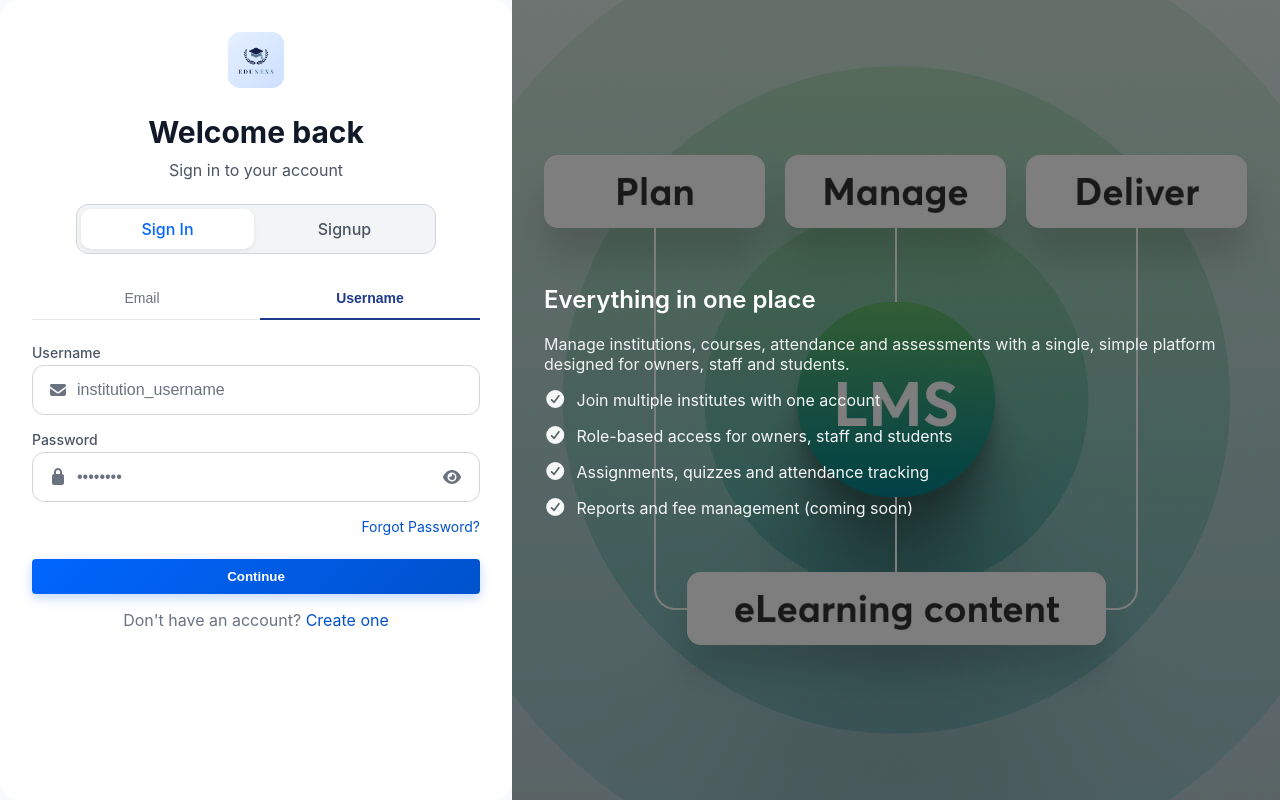
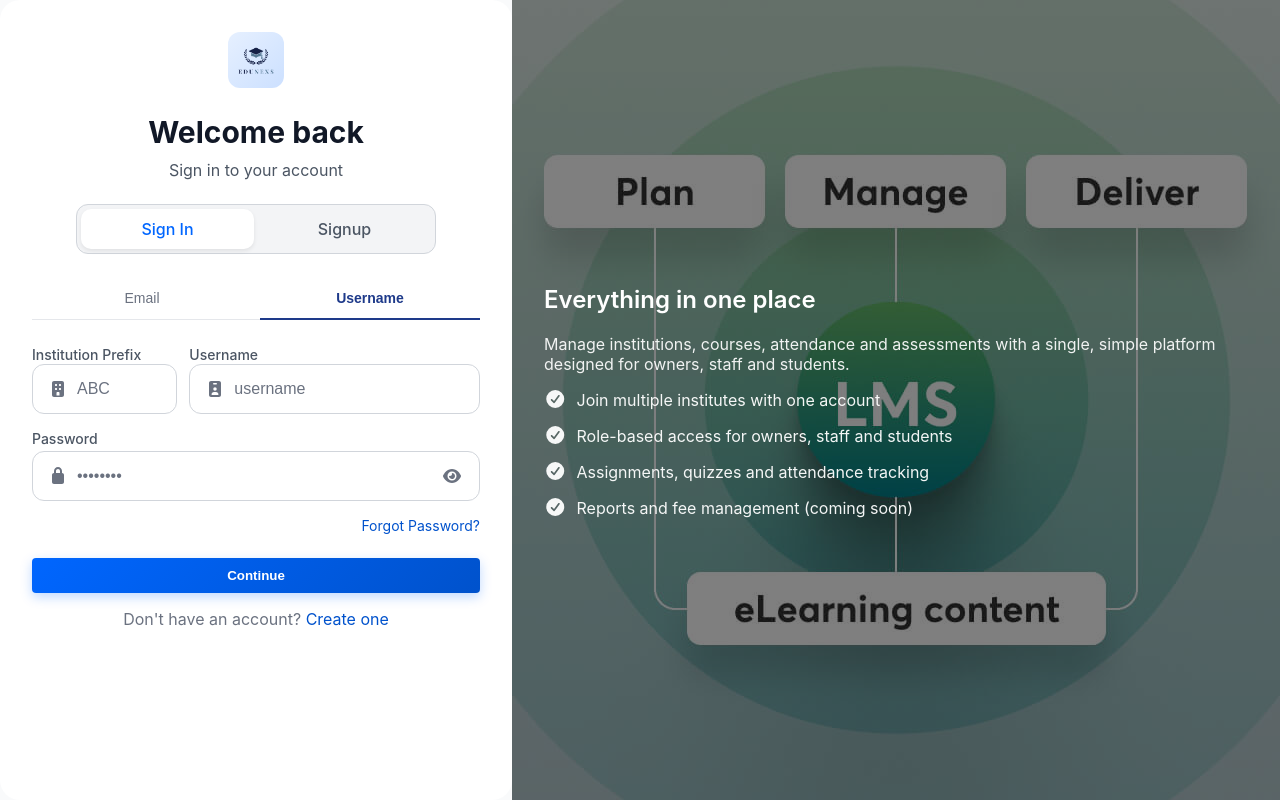
Before and after one commit to SamiUlHaq27/Edunexs, a React (Vite) app: page /login in a window 1280 px wide. Both pictures are taken after a click on the button "Username". Built offline with nearby package versions, Linux system fonts and the light colour scheme; no server answers.

Commit message:
separated institution prefix

```diff
--- a/src/pages/Login.tsx
+++ b/src/pages/Login.tsx
@@ -7,6 +7,8 @@ import {
   faLock,
   faEye,
   faEyeSlash,
+  faBuilding,
+  faIdBadge,
 } from "@fortawesome/free-solid-svg-icons";
 import AuthSidebar from "../components/AuthSidebar";
 import { authService } from "../services/auth.service";
@@ -17,7 +19,8 @@ export default function Login(): React.JSX.Element {
   const navigate = useNavigate();
 
   const [email, setEmail] = useState("");
-  const [username, setUsername] = useState("");
+  const [institutionPrefix, setInstitutionPrefix] = useState("");
+  const [usernameInput, setUsernameInput] = useState("");
   const [password, setPassword] = useState("");
   const [showPassword, setShowPassword] = useState(false);
   const [loginMode, setLoginMode] = useState<"email" | "username">("email");
@@ -59,10 +62,17 @@ export default function Login(): React.JSX.Element {
         return;
       }
 
-      if (loginMode === "username" && !username.trim()) {
+      if (loginMode === "username") {
+        if (!institutionPrefix.trim()) {
+          setError("Please enter your institution prefix");
+          setIsLoading(false);
+          return;
+        }
+        if (!usernameInput.trim()) {
           setError("Please enter your username");
           setIsLoading(false);
           return;
+        }
       }
 
       if (!password.trim()) {
@@ -72,7 +82,9 @@ export default function Login(): React.JSX.Element {
       }
 
       const response = await authService.login({
-        ...(loginMode === "email" ? { email } : { username }),
+        ...(loginMode === "email"
+          ? { email }
+          : { username: usernameInput, institutionPrefix }),
         password,
       });
 
@@ -234,25 +246,54 @@ export default function Login(): React.JSX.Element {
               </>
             )}
 
-            {/* Username Input */}
+            {/* Username Input - Split into Prefix and Username */}
             {loginMode === "username" && (
               <>
+                <div style={{ display: "flex", gap: "0.75rem" }}>
+                  {/* Institution Prefix Input */}
+                  <div style={{ flex: 0.5 }}>
+                    <label className="auth-label" htmlFor="prefix">
+                      Institution Prefix
+                    </label>
+                    <div className="input-with-icon">
+                      <span className="input-icon" aria-hidden>
+                        <FontAwesomeIcon icon={faBuilding} />
+                      </span>
+                      <input
+                        id="prefix"
+                        type="text"
+                        className="auth-input"
+                        placeholder="ABC"
+                        value={institutionPrefix}
+                        onChange={(e) =>
+                          setInstitutionPrefix(e.target.value.toUpperCase())
+                        }
+                        disabled={isLoading}
+                        maxLength={10}
+                      />
+                    </div>
+                  </div>
+
+                  {/* Username Input */}
+                  <div style={{ flex: 1 }}>
                     <label className="auth-label" htmlFor="username">
                       Username
                     </label>
                     <div className="input-with-icon">
                       <span className="input-icon" aria-hidden>
-                    <FontAwesomeIcon icon={faEnvelope} />
+                        <FontAwesomeIcon icon={faIdBadge} />
                       </span>
                       <input
                         id="username"
                         type="text"
                         className="auth-input"
-                    placeholder="institution_username"
-                    value={username}
-                    onChange={(e) => setUsername(e.target.value)}
+                        placeholder="username"
+                        value={usernameInput}
+                        onChange={(e) => setUsernameInput(e.target.value)}
                         disabled={isLoading}
                       />
+                    </div>
+                  </div>
                 </div>
               </>
             )}
--- a/src/types/auth.types.ts
+++ b/src/types/auth.types.ts
@@ -53,6 +53,7 @@ export interface SignupDto {
 export interface LoginDto {
   email?: string;
   username?: string;
+  institutionPrefix?: string;
   password: string;
 }
 
```
Lines whose indentation alone changed are shown as unchanged.
